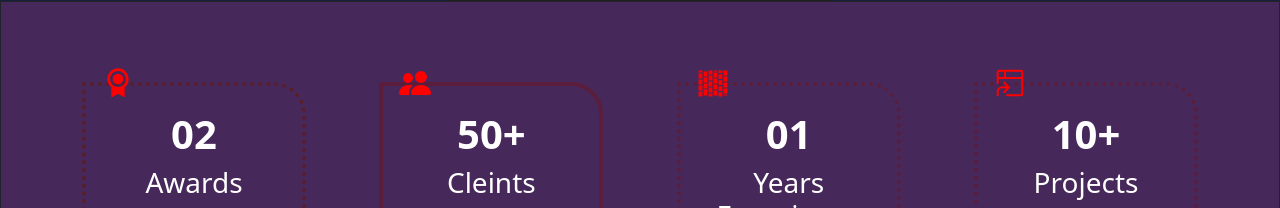
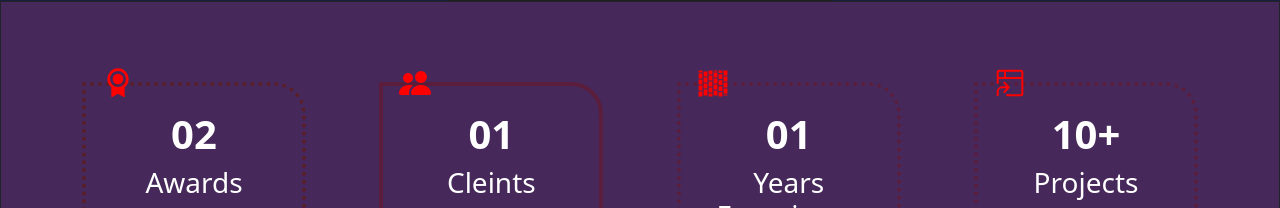
Before and after one commit to wubeabera123/my_portfolio, a React (Create React App) app: page / in a window 1280 px wide. Shown: the part 666-874 px from the top of the page. Built offline with nearby package versions, Linux system fonts and the light colour scheme.

Commit message:
projects

```diff
--- a/src/Info.js
+++ b/src/Info.js
@@ -14,7 +14,7 @@ function Info(){
             </section>
             <section id="bord2">
                 <BsPeopleFill color="red" style={{fontSize: "2rem", marginTop: "-2rem",marginLeft: "1rem"}}/>
-                <h1 style={{textAlign: "center", color: "white", fontWeight: "bold"}}>50+</h1>
+                <h1 style={{textAlign: "center", color: "white", fontWeight: "bold"}}>01</h1>
                 <h3 style={{textAlign: "center", color: "white"}}>Cleints</h3>
             </section>
             <section id="bord3">
```
